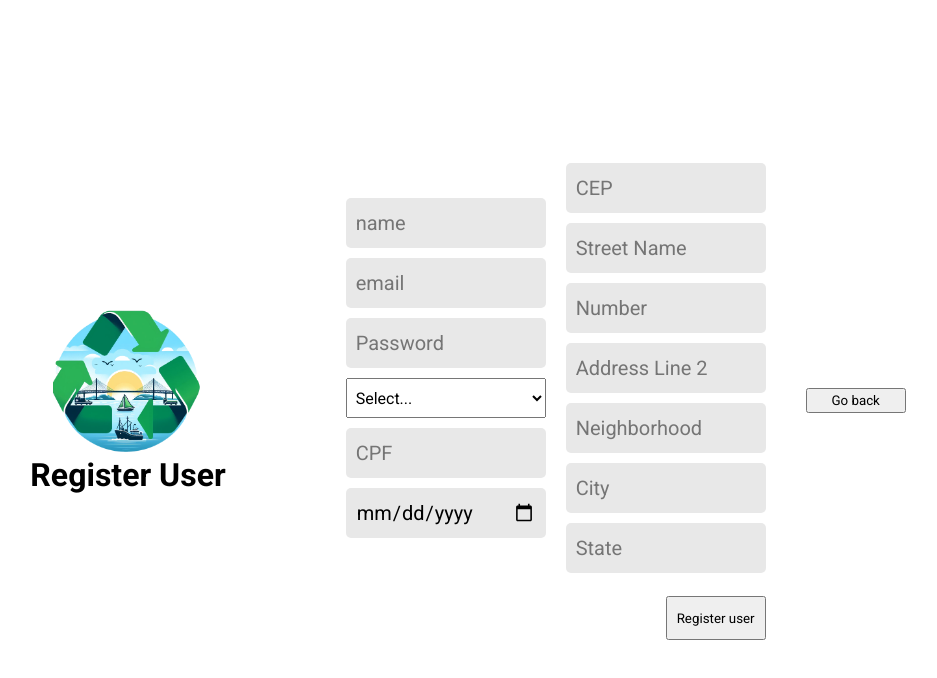
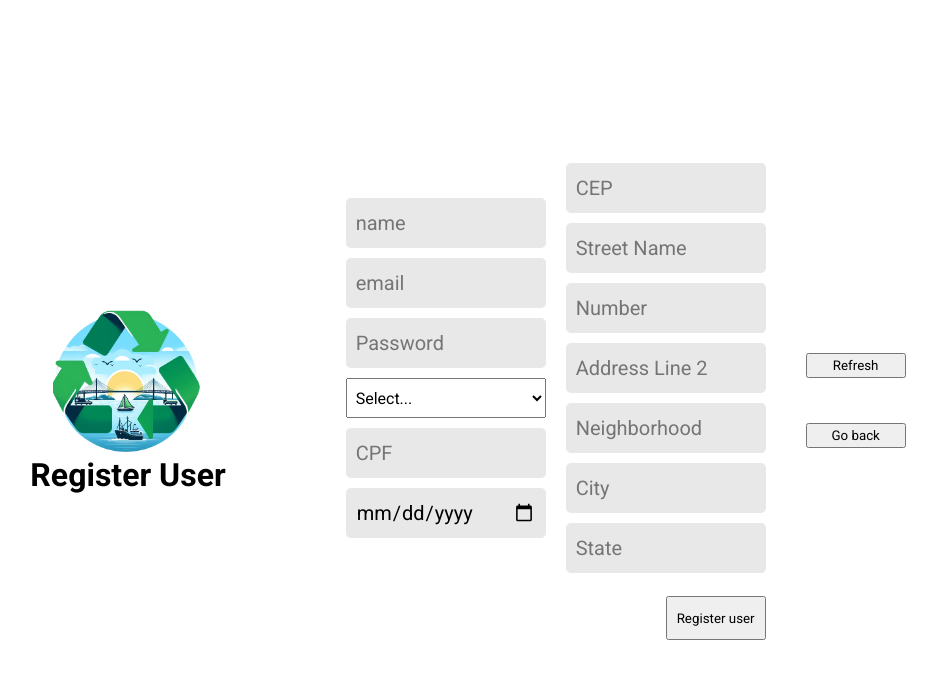
Before and after one commit to Felipevhm/recycleSpot, a React (Vite) app: page /login in a window 1280 px wide. Both pictures are taken after a click on the button "Register User". Shown: the top 678 px of the page, without its empty margins (172-1109 px from the left). Built offline with nearby package versions, Linux system fonts and the light colour scheme; data requests are answered from the project's data file.

Commit message:
Add refresh button to user register form

```diff
--- a/src/components/FormUser/index.jsx
+++ b/src/components/FormUser/index.jsx
@@ -29,6 +29,7 @@ function FormUser() {
     setValue,
     getValues,
     formState: { errors },
+    reset,
   } = useForm({
     defaultValues: {
       name: "",
@@ -44,8 +45,7 @@ function FormUser() {
       neighborhood: "",
       city: "",
       state: "",
-}
-,
+    },
   });
 
   const handleCreateUser = async (data) => {
@@ -230,6 +230,18 @@ function FormUser() {
           {errors.state && <p>{errors.state.message}</p>}
         </div>
       </form>
+
+      <div className={styles.userRegisterButtons}>
+        <button
+          style={{ height: "25px", width: "100px" }}
+          onClick={() => {
+            getusers();
+            reset();
+          }}
+        >
+          Refresh
+        </button>
+
         <button
           style={{ height: "25px", width: "100px" }}
           onClick={handleClickUser(viewRegister, setViewRegister)}
@@ -237,6 +249,7 @@ function FormUser() {
           Go back
         </button>
       </div>
+    </div>
   );
 }
 
--- a/src/components/FormUser/index.module.css
+++ b/src/components/FormUser/index.module.css
@@ -88,3 +88,10 @@ button{
    justify-content: center;
    margin-right: 100px;
 }
+
+.userRegisterButtons{
+
+   display: flex;
+   flex-direction: column;
+   gap: 45px;
+}
```
Lines whose indentation alone changed are shown as unchanged.
